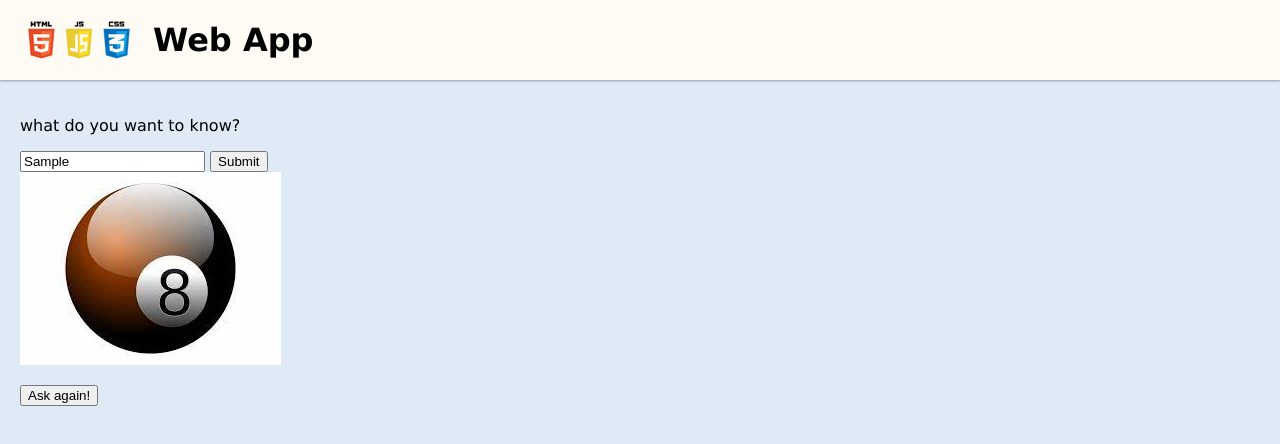
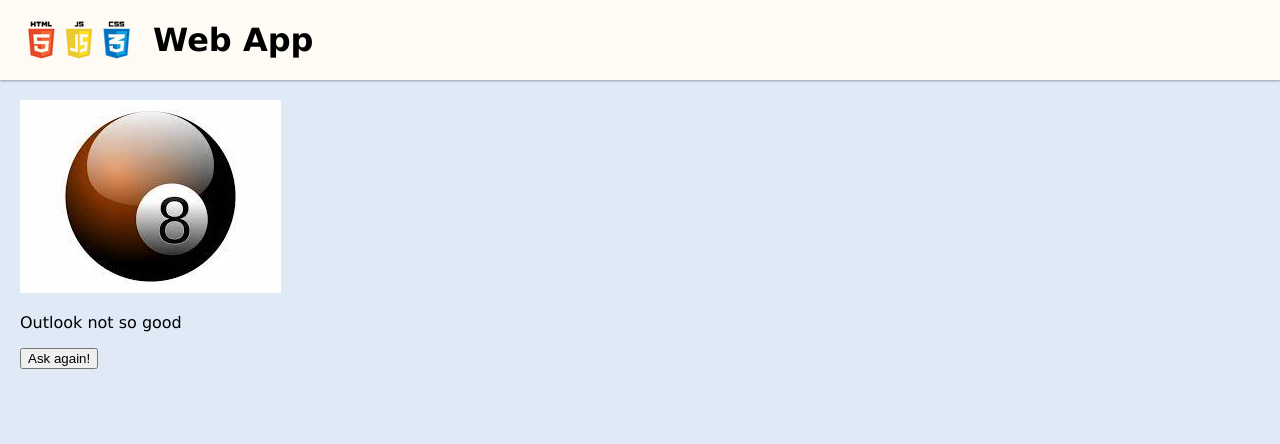
Before and after one commit to lauriefish22/3magic8ball, a plain HTML site: page index.html in a window 1280 px wide. Both pictures are taken after typing "Sample" into the empty fields and a click on the button "Submit". Drawn offline with Linux system fonts and the light colour scheme.

Commit message:
fixed missing HTML and submit button

```diff
--- a/app.js
+++ b/app.js
@@ -13,7 +13,12 @@ const resetBtn = document.getElementById('reset');
 submitButton.addEventListener('click', () => {
     toggleSections();
     const randomInt = Math.floor(Math.random() * answers.length);
+
+    const randomChoice = answers[randomInt];
+    answerP.textContent = randomChoice;
 });
+
+resetBtn.addEventListener('click', () => {});
 
 function toggleSections() {
     promptSection.classList.toggle('hide');
--- a/index.html
+++ b/index.html
@@ -29,15 +29,20 @@
         </header>
 
         <main>
-            <section class="prompt">
-                <p>what do you want to know?</p>
+            <section class="prompt" id="prompt">
+
+                <img src="./assets/8(2).png" alt="magic 8 ball"/>
+                <h1>what do you want to know?</h1>
                 <input type="text" />
-                <button id="submit">Submit</button>
+                <button id="submit">Submit</button class="button">
             </section>
             <section id="fortune" class="fortune hide">
+                <div class="fortune-wrapper">
                 <img src="./assets/8(2).png" alt="magic 8 ball"/>
                 <p id="answer"></p>
                 <button id="reset">Ask again!</button>
+            </div>
+        </section>
         </main>
     </body>
 </html>
--- a/styles/global.css
+++ b/styles/global.css
@@ -33,3 +33,6 @@ header .logo {
 main {
     padding: 20px;
 }
+.hide {
+    display: none;
+}
```
